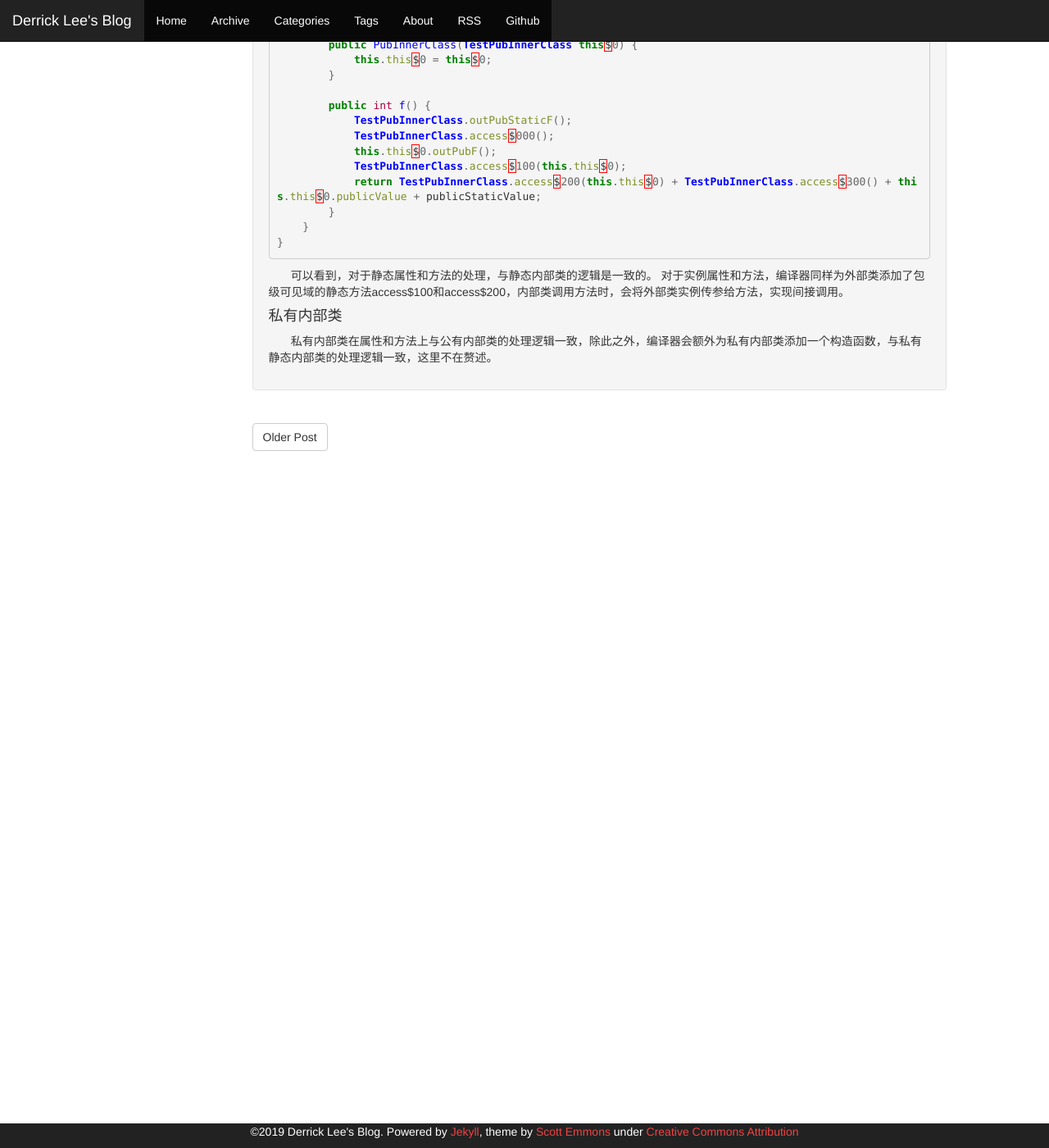
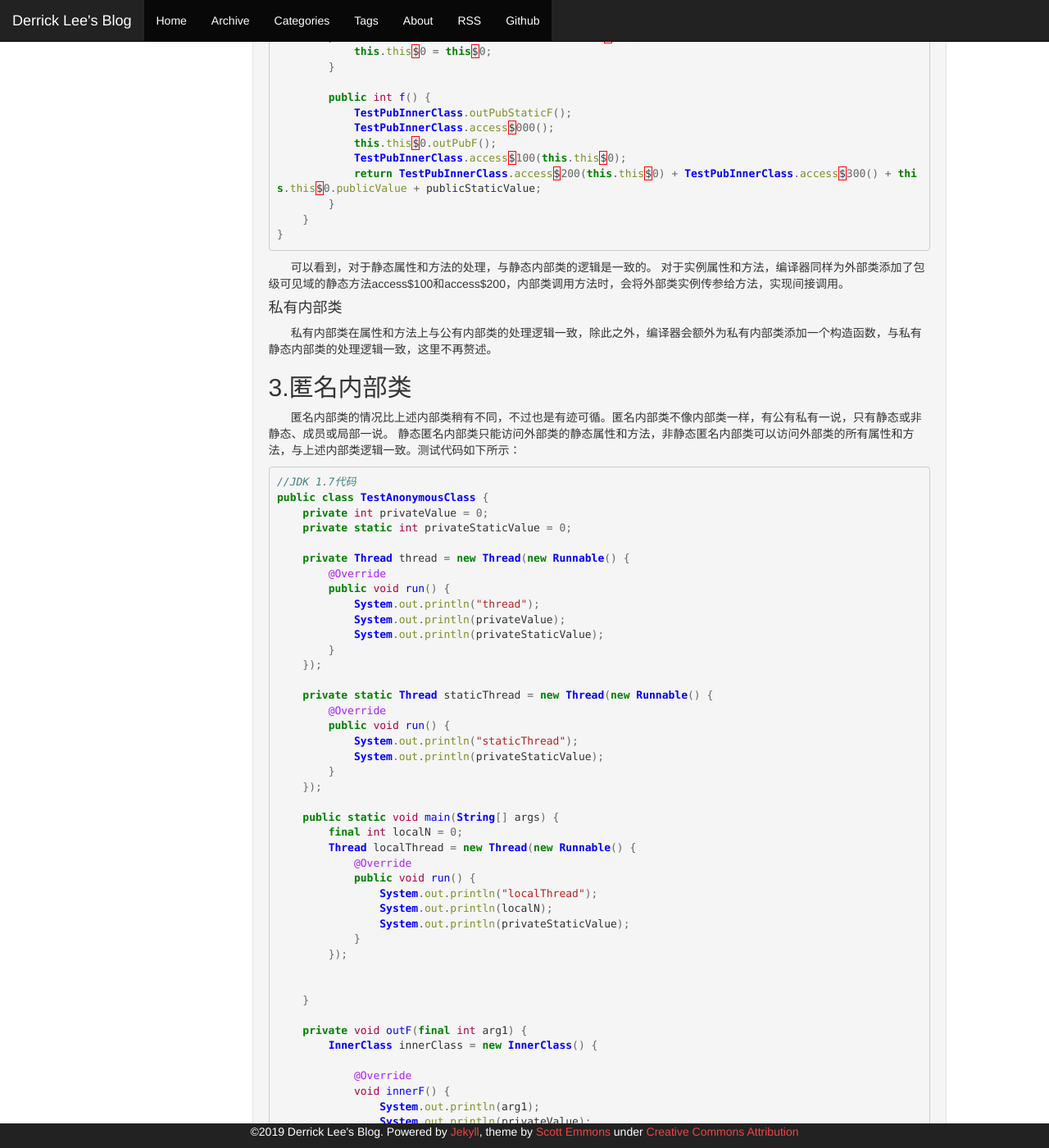
Before and after one commit to leesir/leesir.github.io, a Jekyll site: the page built from _posts/2019-06-13-java-javasuger-innerclass.md, in a window 1280 px wide and 1400 px high, scrolled down 4895 px. Shown: the whole window at 82% size. Built offline with Jekyll 4.4.1, drawn with Linux system fonts in a browser that asks for light colours; some of the changed text lies outside the part shown.

Commit message:
完善内容

```diff
--- a/_posts/2019-06-13-java-javasuger-innerclass.md
+++ b/_posts/2019-06-13-java-javasuger-innerclass.md
@@ -7,14 +7,14 @@ tags: [Java Language]
 ---
 <link rel="stylesheet" href="{{ site.baseurl }}/css/pygments.css">
 
-&#160; &#160; &#160; &#160;Java中有4种内部类，公有静态内部类，私有静态内部类，公有内部类，私有内部类。这里我们不谈各种内部类的使用场景，不对比优劣，仅从语法糖的角度学习Java是怎么实现内部类的。
+&#160; &#160; &#160; &#160;Java中有5种内部类，公有静态内部类，私有静态内部类，公有内部类，私有内部类，匿名内部类。这里我们不谈各种内部类的使用场景，不对比优劣，仅从语法糖的角度学习Java是怎么实现内部类的。
 
-## 静态内部类
+## 1.静态内部类
 
 &#160; &#160; &#160; &#160;静态内部类的初始化，不依赖于外部类的实例，并且不能访问外部类的实例变量，不能调用外部类的实例方法。
 
 
-#### 公有静态内部类
+<div id="pub-static-innerclass">#### 公有静态内部类</div>
 
 &#160; &#160; &#160; &#160;测试代码如下所示：
 
@@ -44,6 +44,8 @@ public class TestPubStaticInnerClass {
     }
 }
 {% endhighlight %}
+
+<!-- more -->
 
 &#160; &#160; &#160; &#160;运行命令：
 
@@ -292,4 +294,72 @@ public class TestPubInnerClass {
 
 #### 私有内部类
 
-&#160; &#160; &#160; &#160;私有内部类在属性和方法上与公有内部类的处理逻辑一致，除此之外，编译器会额外为私有内部类添加一个构造函数，与私有静态内部类的处理逻辑一致，这里不在赘述。
+&#160; &#160; &#160; &#160;私有内部类在属性和方法上与公有内部类的处理逻辑一致，除此之外，编译器会额外为私有内部类添加一个构造函数，与私有静态内部类的处理逻辑一致，这里不再赘述。
+
+## 3.匿名内部类
+
+&#160; &#160; &#160; &#160;匿名内部类的情况比上述内部类稍有不同，不过也是有迹可循。匿名内部类不像内部类一样，有公有私有一说，只有静态或非静态、成员或局部一说。
+静态匿名内部类只能访问外部类的静态属性和方法，非静态匿名内部类可以访问外部类的所有属性和方法，与上述内部类逻辑一致。测试代码如下所示：
+
+{% highlight java %}
+//JDK 1.7代码
+public class TestAnonymousClass {
+    private int privateValue = 0;
+    private static int privateStaticValue = 0;
+
+    private Thread thread = new Thread(new Runnable() {
+        @Override
+        public void run() {
+            System.out.println("thread");
+            System.out.println(privateValue);
+            System.out.println(privateStaticValue);
+        }
+    });
+
+    private static Thread staticThread = new Thread(new Runnable() {
+        @Override
+        public void run() {
+            System.out.println("staticThread");
+            System.out.println(privateStaticValue);
+        }
+    });
+
+    public static void main(String[] args) {
+        final int localN = 0;
+        Thread localThread = new Thread(new Runnable() {
+            @Override
+            public void run() {
+                System.out.println("localThread");
+                System.out.println(localN);
+                System.out.println(privateStaticValue);
+            }
+        });
+
+
+    }
+
+    private void outF(final int arg1) {
+        InnerClass innerClass = new InnerClass() {
+
+            @Override
+            void innerF() {
+                System.out.println(arg1);
+                System.out.println(privateValue);
+                System.out.println(privateStaticValue);
+            }
+        };
+    }
+
+    class InnerClass {
+        void innerF() {
+
+        }
+    }
+}
+{% endhighlight %}
+
+&#160; &#160; &#160; &#160;上面展示的demo，编译后将会产生5个内部类字节码文件，
+分别对应成员变量thread，静态变量staticThread，内部类InnerClass，main方法中的局部匿名内部类localThread，实例方法outF中的局部匿名内部类innerClass。
+
+&#160; &#160; &#160; &#160;thread和localThread属于非静态的匿名内部类，同样会维护一个外部类类型的成员变量引用外部类的实例。
+匿名内部类访问外部类的逻辑同普通内部类一样，直接调用公有属性或方法，调用编译器生成的包级可见域方法间接调用私有属性或方法。
```
Also changed, not shown: other parts of _posts/2019-06-13-java-javasuger-innerclass.md (+1 -1 lines), 3 other files.
